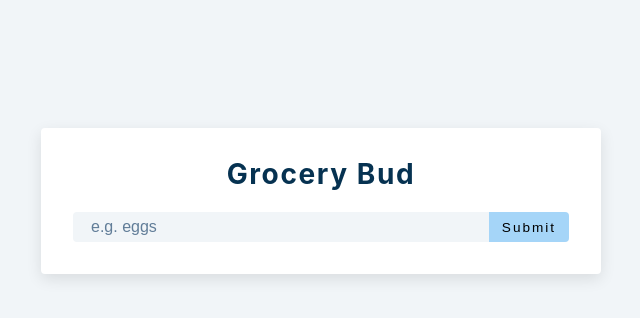
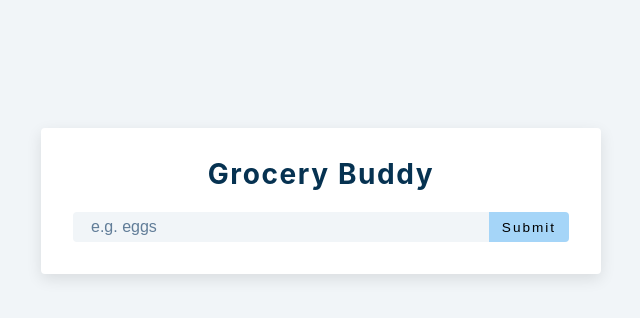
Before and after one commit to brendondsouza/Grocery-buddy-react, a React (Create React App) app: page / in a window 1280 px wide. Shown: the top 318 px of the page, without its empty margins (319-959 px from the left). Built offline with nearby package versions, Linux system fonts and the light colour scheme.

Commit message:
edit title

```diff
--- a/public/index.html
+++ b/public/index.html
@@ -6,7 +6,7 @@
     <meta name="viewport" content="width=device-width, initial-scale=1" />
     <meta name="theme-color" content="#000000" />
     <meta
-      name="description"
+      name="An app to help you with your grocery shopping!"
       content="Web site created using create-react-app"
     />
     <link rel="apple-touch-icon" href="%PUBLIC_URL%/logo192.png" />
@@ -24,7 +24,7 @@
       work correctly both with client-side routing and a non-root public URL.
       Learn how to configure a non-root public URL by running `npm run build`.
     -->
-    <title>Grocery Bud Complete</title>
+    <title>Grocery Buddy</title>
   </head>
   <body>
     <noscript>You need to enable JavaScript to run this app.</noscript>
--- a/src/App.js
+++ b/src/App.js
@@ -76,7 +76,7 @@ function App() {
   <section className="section-center">
     <form className='grocery-form' onSubmit={handleSubmit}>
       {alert.show && <Alert {...alert} removeAlert={showAlert} list={list} />}
-      <h3>Grocery bud</h3>
+      <h3>Grocery buddy</h3>
       <div className="form-control">
         <input
           type="text"
```
